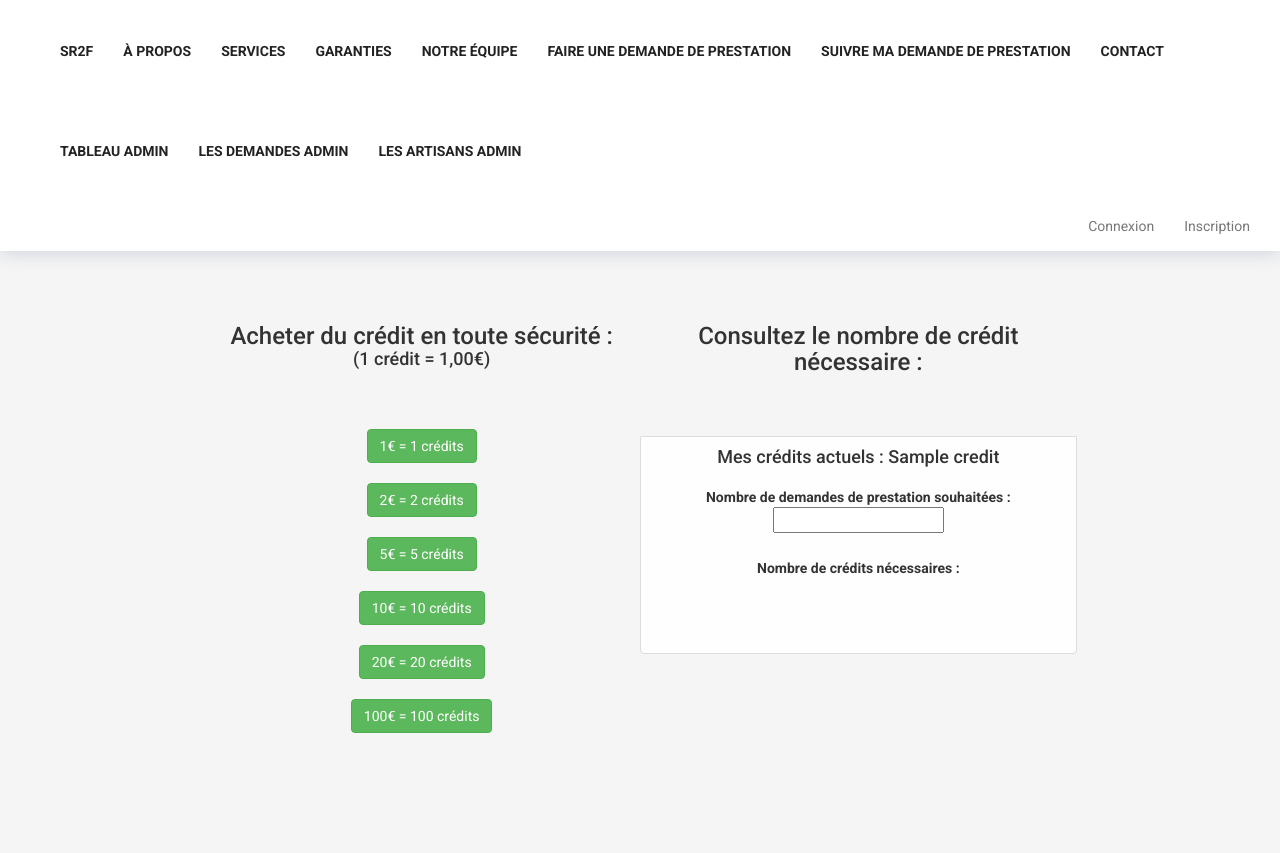
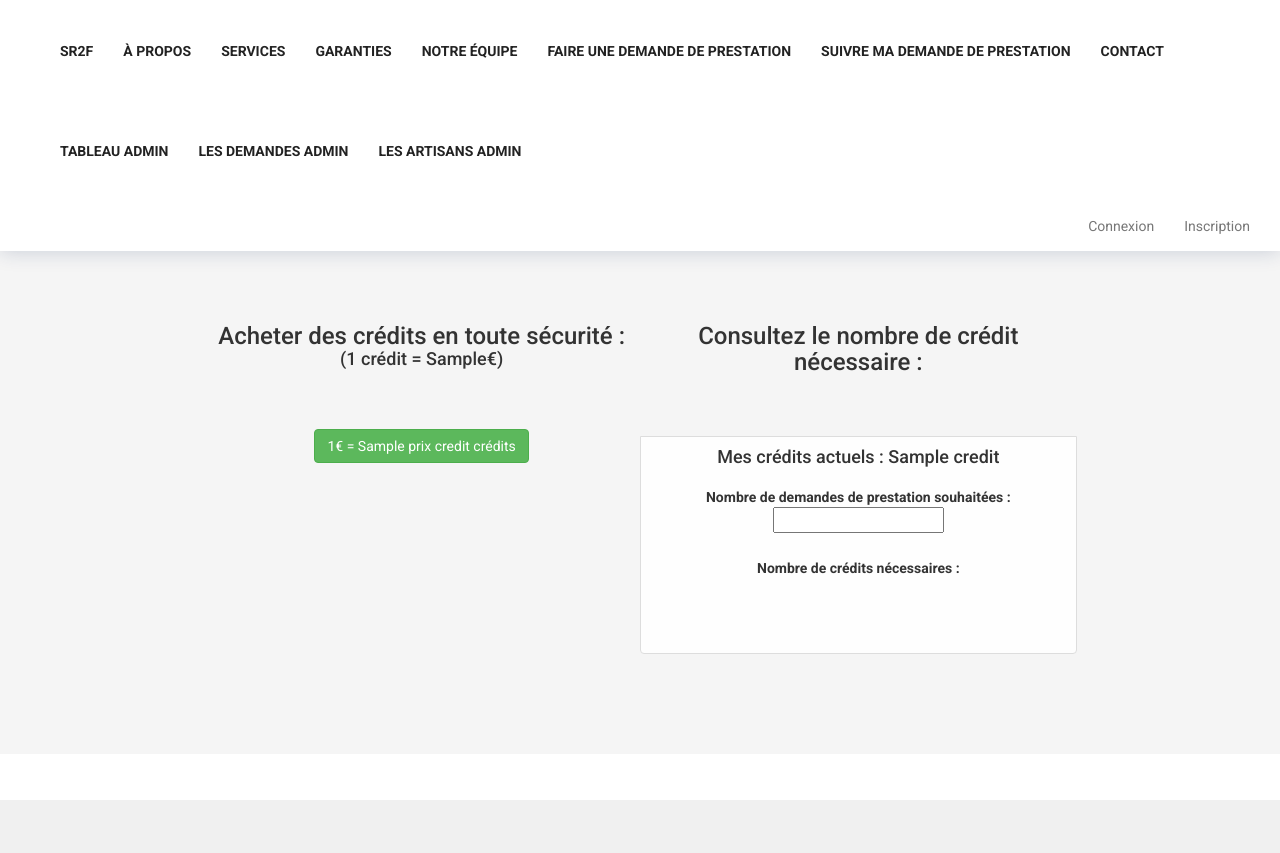
Before and after one commit to quentinEpsi/Stage_Symfony, a Symfony app: template templates/paiement/index.html.twig in a window 1280 px wide. After the commit the page ends 800 px from the top, so only its background shows below. Run offline with Twig, Linux system fonts and the light colour scheme; the template is opened without the code that fills it: most values are stand-ins (such as "Sample title", 1, 10 or a date in 2020); some libraries are stand-ins or nearby versions.

Commit message:
fix achats crédits

```diff
--- a/templates/paiement/index.html.twig
+++ b/templates/paiement/index.html.twig
@@ -15,15 +15,12 @@
     <h2>Service d'achat de crédits</h2>
     <div class="text-center col-lg-offset-2 col-md-4" style="padding-top: 30px">
         <div class="professional_builder row">
-            <h3 class="text-center card-header">Acheter du crédit en toute sécurité :</h3>
-            <h4 class="text-center card-header">(1 crédit = 1,00€)</h4><br><br><br>
+            <h3 class="text-center card-header">Acheter des crédits en toute sécurité :</h3>
+            <h4 class="text-center card-header">(1 crédit = {{ param.prixUnCredit }}€)</h4><br><br><br>
             <div style="text-align: center">
-                <button type="submit" class="btn btn-success"><a href="{{ path('paypalpaiement', {prix: 1}) }}" style="color: white">1€ = 1 crédits</a></button><br><br>
-                <button type="submit" class="btn btn-success"><a href="{{ path('paypalpaiement', {prix: 2}) }}" style="color: white">2€ = 2 crédits</a></button><br><br>
-                <button type="submit" class="btn btn-success"><a href="{{ path('paypalpaiement', {prix: 5}) }}" style="color: white">5€ = 5 crédits</a></button><br><br>
-                <button type="submit" class="btn btn-success"><a href="{{ path('paypalpaiement', {prix: 10}) }}" style="color: white">10€ = 10 crédits</a></button><br><br>
-                <button type="submit" class="btn btn-success"><a href="{{ path('paypalpaiement', {prix: 20}) }}" style="color: white">20€ = 20 crédits</a></button><br><br>
-                <button type="submit" class="btn btn-success"><a href="{{ path('paypalpaiement', {prix: 100}) }}" style="color: white">100€ = 100 crédits</a></button><br><br>
+            {% for lePrix in prixCredits %}
+                <button type="submit" class="btn btn-success"><a href="{{ path('paypalpaiement', {prix: lePrix[0]}) }}" style="color: white">{{lePrix[0]}}€ = {{lePrix[1]}} crédits</a></button><br><br>
+            {% endfor %}
             </div>
         </div>
     </div>
@@ -45,7 +42,7 @@
                     let chaine;
                     chaine = "Nombre de crédits nécessaires : ";
                     nombre = parseInt(document.getElementById("calcul").value);
-                    let resultat = nombre * {{ prixReceptionDemande }};
+                    let resultat = nombre * ({{ param.prixReceptionDemande }} + {{ param.prixValidationDemande }});
                     if (isNaN(nombre)){
                         document.getElementById("resultat").innerHTML = chaine + "Nombre invalide !";
                     }
```
Also changed, not shown: src/Controller/Espacepartenaire/PaiementController.php (+20 -3 lines).
